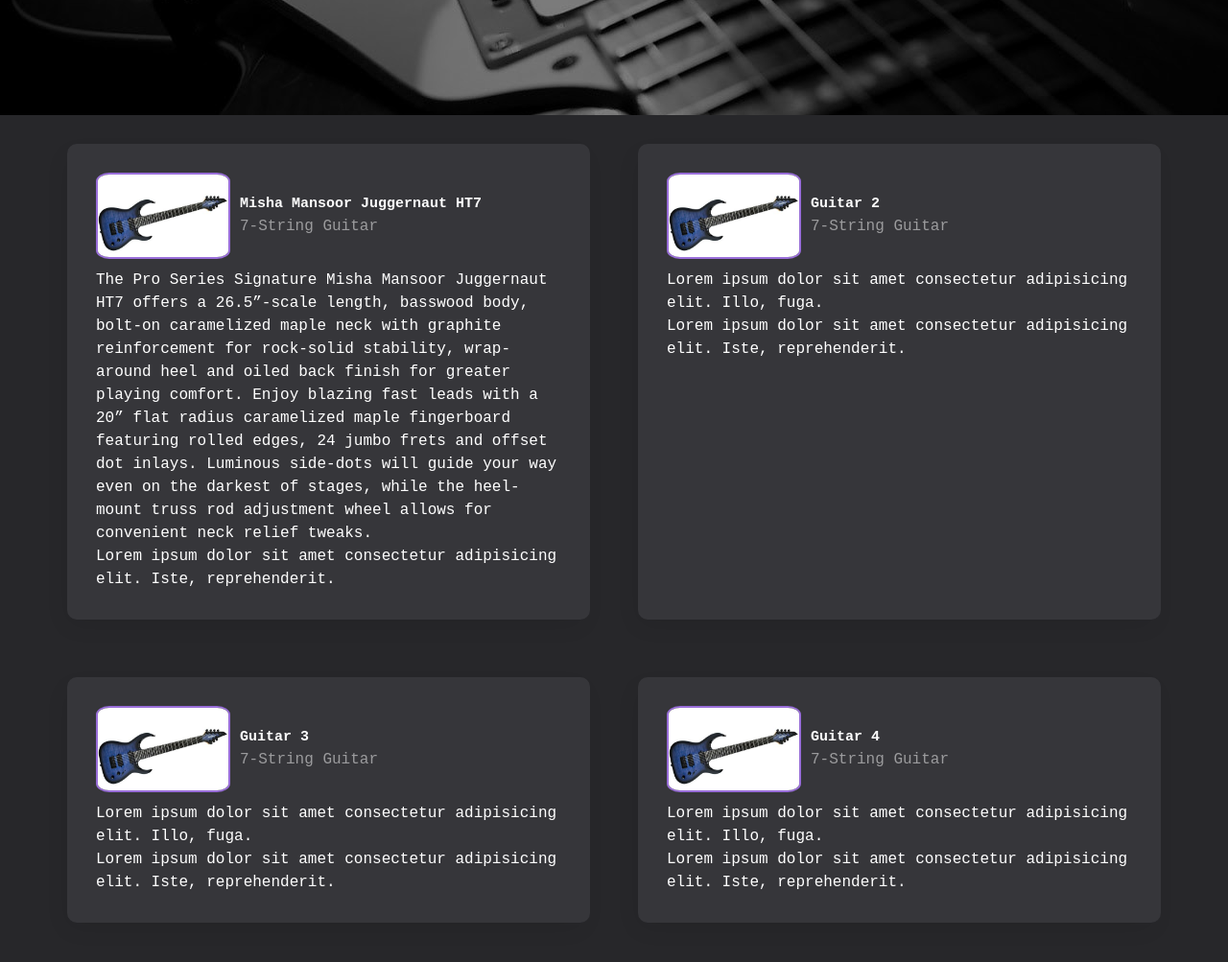
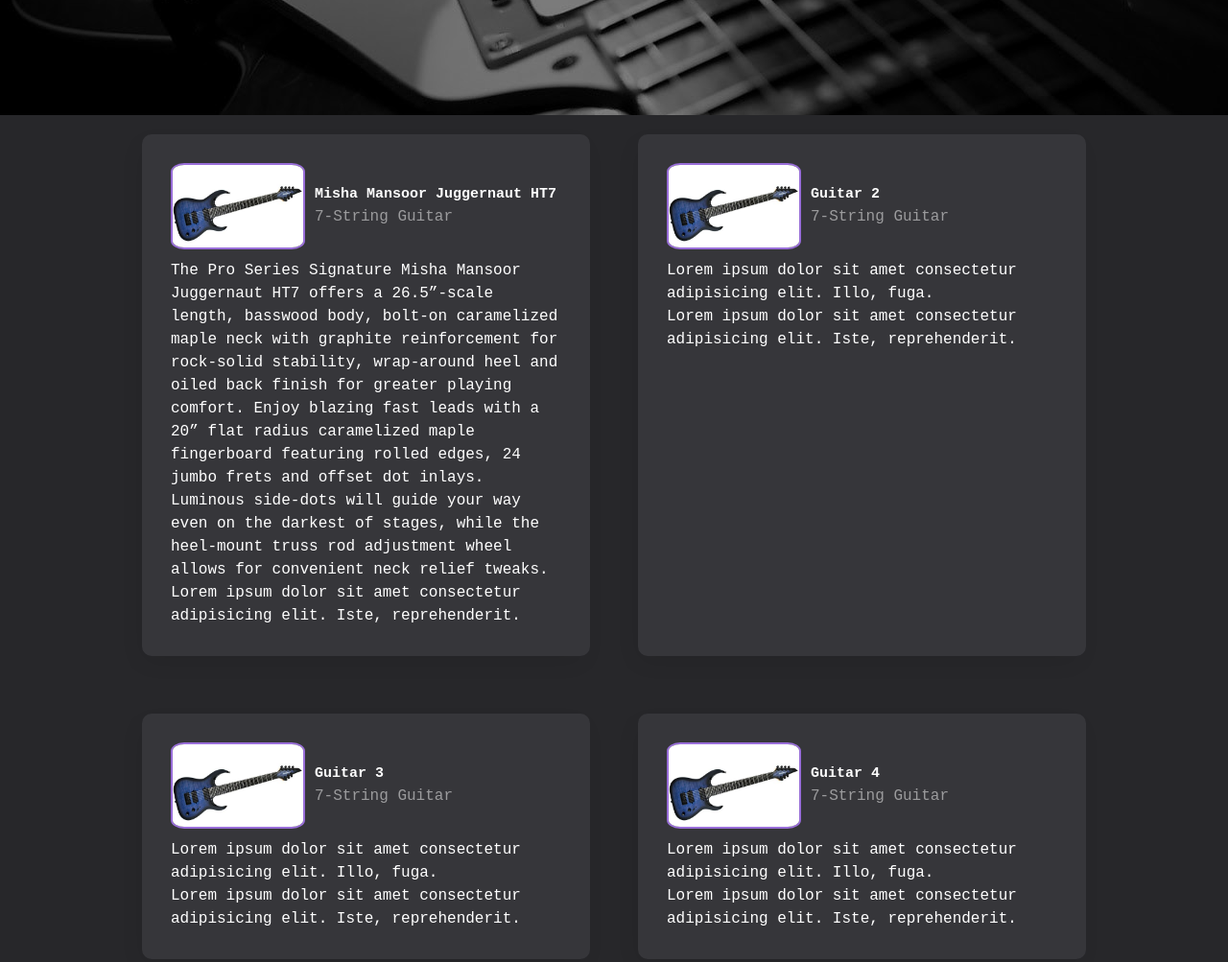
Before and after one commit to Shredrox/GuitarCatalogSite, a plain HTML site: page index.html in a window 1280 px wide. Shown: the part 440-1443 px from the top of the page at 96% size. Drawn offline with Linux system fonts and the light colour scheme.

Commit message:
Centered grid container and aligned navbar

```diff
--- a/style.css
+++ b/style.css
@@ -18,8 +18,8 @@
 }
 
 .maincontainer{
-    max-width: 1440px;
-    margin: 10px 50px;
+    max-width: 80%;
+    margin: auto;
     padding: 20px;
     display: grid;
     grid-template-columns: repeat(2, 1fr);
@@ -28,7 +28,7 @@
 }
 
 .container{
-    max-width: 1440px;
+    max-width: 100%;
     padding: 20px;
     display: flex;
     justify-content: space-between;
```
